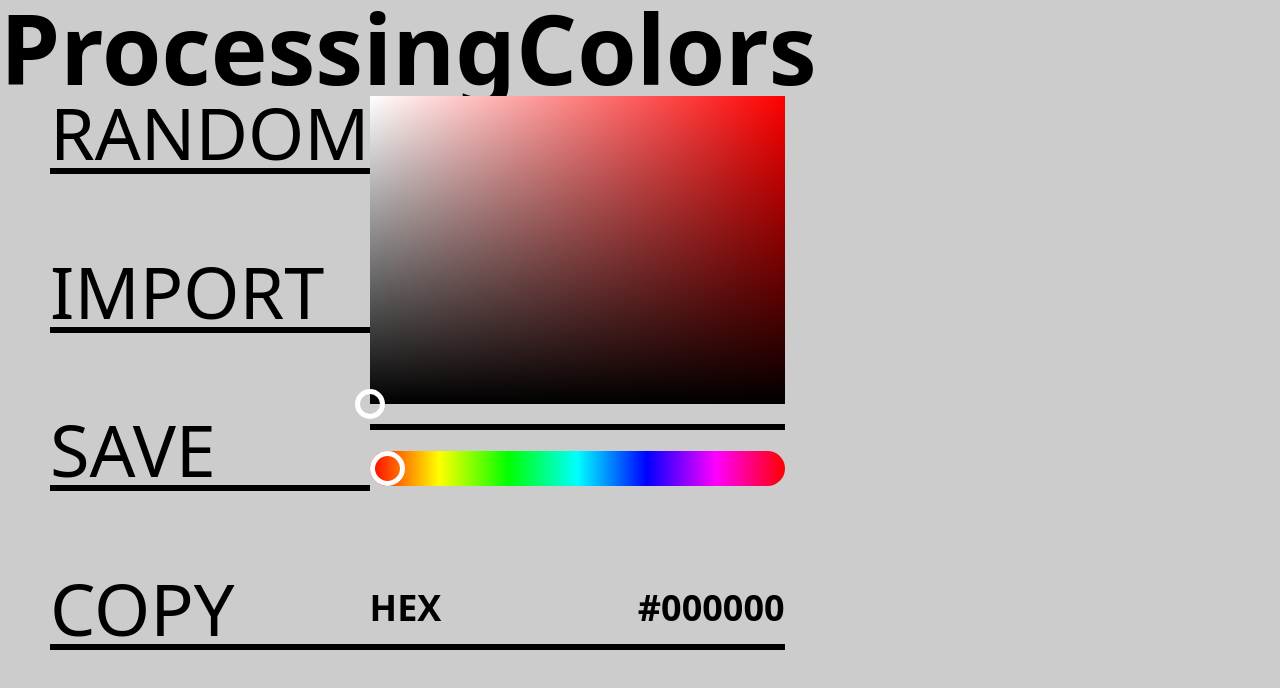
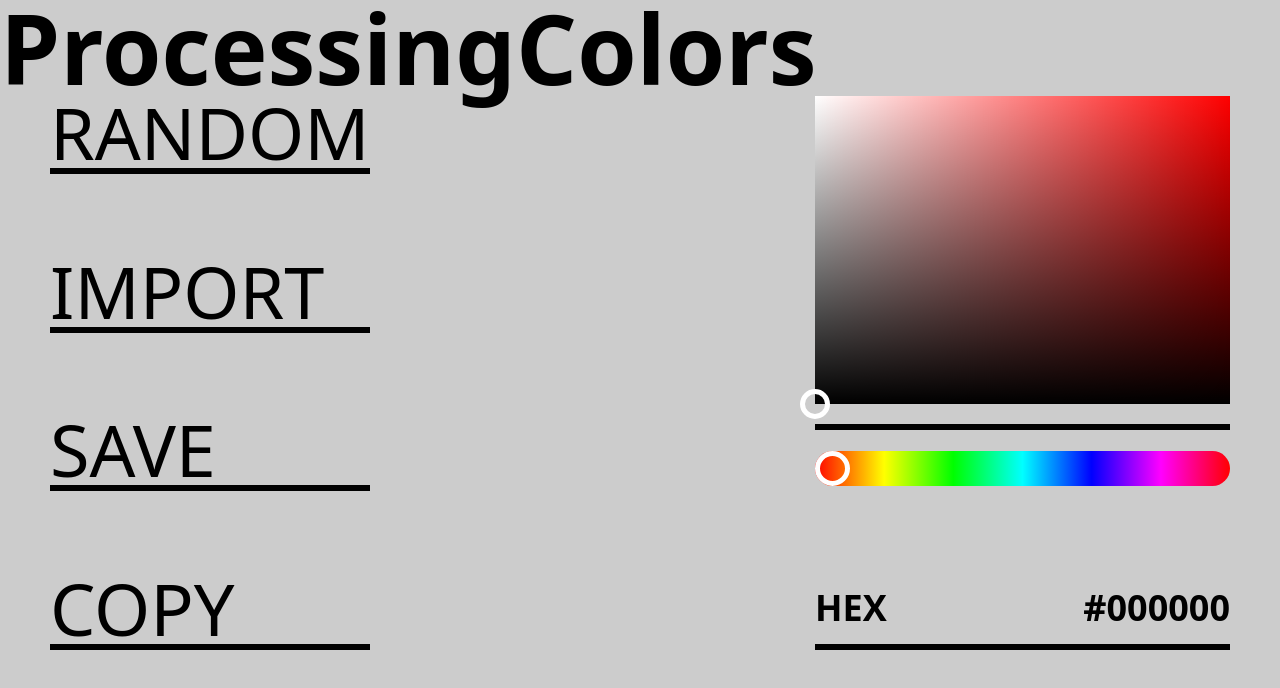
Before and after one commit to GosuBoy/ProcessingColors, a React (Vite) app in the folder PColors/: page / in a window 1280 px wide. Shown: the top 688 px of the page. Built offline with nearby package versions, Linux system fonts and the light colour scheme.

Commit message:
Added a bare-bones ProcessingUI component (#5)

```diff
--- a/PColors/src/App.jsx
+++ b/PColors/src/App.jsx
@@ -1,12 +1,14 @@
 import { CPickerV3 } from "./components/colorPickerV3/CPickerV3";
 import { Options } from "./components/options/Options";
+import { ProcessingUI } from "./components/processingUI/ProcessingUI";
 
 function App() {
     return (
         <>
             <h1 className="text-8xl font-bold">ProcessingColors </h1>
-            <div className="mx-[50px] flex">
+            <div className="mx-[50px] flex gap-5">
                 <Options />
+                <ProcessingUI />
                 <CPickerV3 />
             </div>
         </>
--- /dev/null
+++ b/PColors/src/components/processingUI/ProcessingUI.jsx
@@ -0,0 +1,13 @@
+export function ProcessingUI({ data = [{ id: "", color: "" }] }) {
+    return (
+        <div className="w-[850px]">
+            {data.map((e) => (
+                <PUIelement key={e.id} id={e.id} color={e.color} />
+            ))}
+        </div>
+    );
+}
+
+function PUIelement({ id, color }) {
+    return <div id={id} style={{ backgroundColor: color }}></div>;
+}
```
